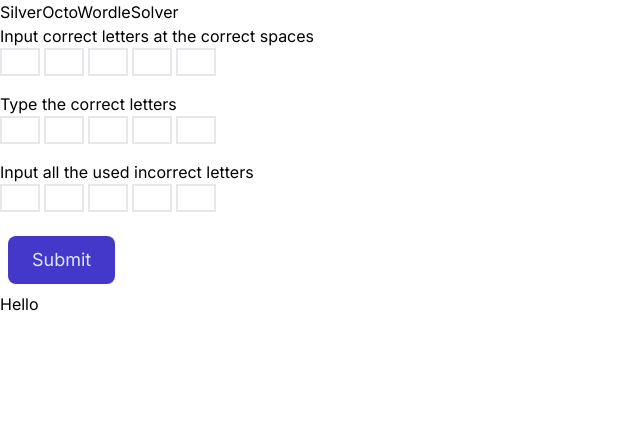
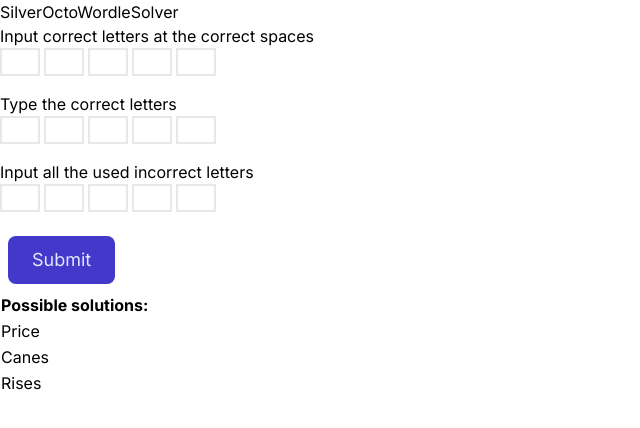
Before and after one commit to Dannylyhn/SilverOctoWordleHelper, a Next.js app: page / in a window 1280 px wide. Shown: the top 428 px of the page, without its empty margins (0-640 px from the left). Built offline with nearby package versions, Linux system fonts and the light colour scheme.

Commit message:
Map mockdata to table

```diff
--- a/src/components/ListResult/ListResult.jsx
+++ b/src/components/ListResult/ListResult.jsx
@@ -1,9 +1,23 @@
-export default function ListResult(){
+export default function ListResult(result){
 
+    const mockData = ["Price", "Canes", "Rises"]
 
     return (
         <div>
-            Hello
+            <table>
+                <thead>
+                    <tr>
+                    <th>Possible solutions:</th>
+                    </tr>
+                </thead>
+                <tbody>
+                    {mockData.map((stringValue, index) => (
+                    <tr key={index}>
+                        <td>{stringValue}</td>
+                    </tr>
+                    ))}
+            </tbody>
+    </table>
         </div>
     );
 }
```
